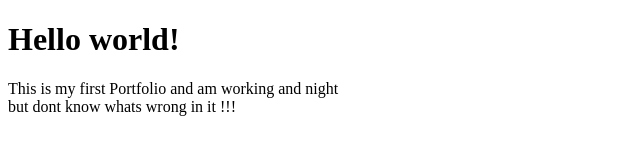
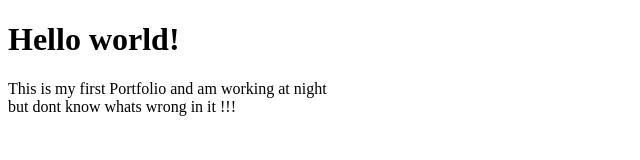
Before and after one commit to sagarpanwar1/portfolio, a plain HTML site: page index.html in a window 1280 px wide. Shown: the full height of the page, 0-640 px from the left. Drawn offline with Linux system fonts and the light colour scheme.

Commit message:
Update index.html

```diff
--- a/index.html
+++ b/index.html
@@ -8,7 +8,7 @@
 </head>
 <body>
     <h1>Hello world!</h1>
-    <p>This is my first Portfolio and am working and night <br>
+    <p>This is my first Portfolio and am working at night <br>
     but dont know whats wrong in it !!!
 
     </p>
```
